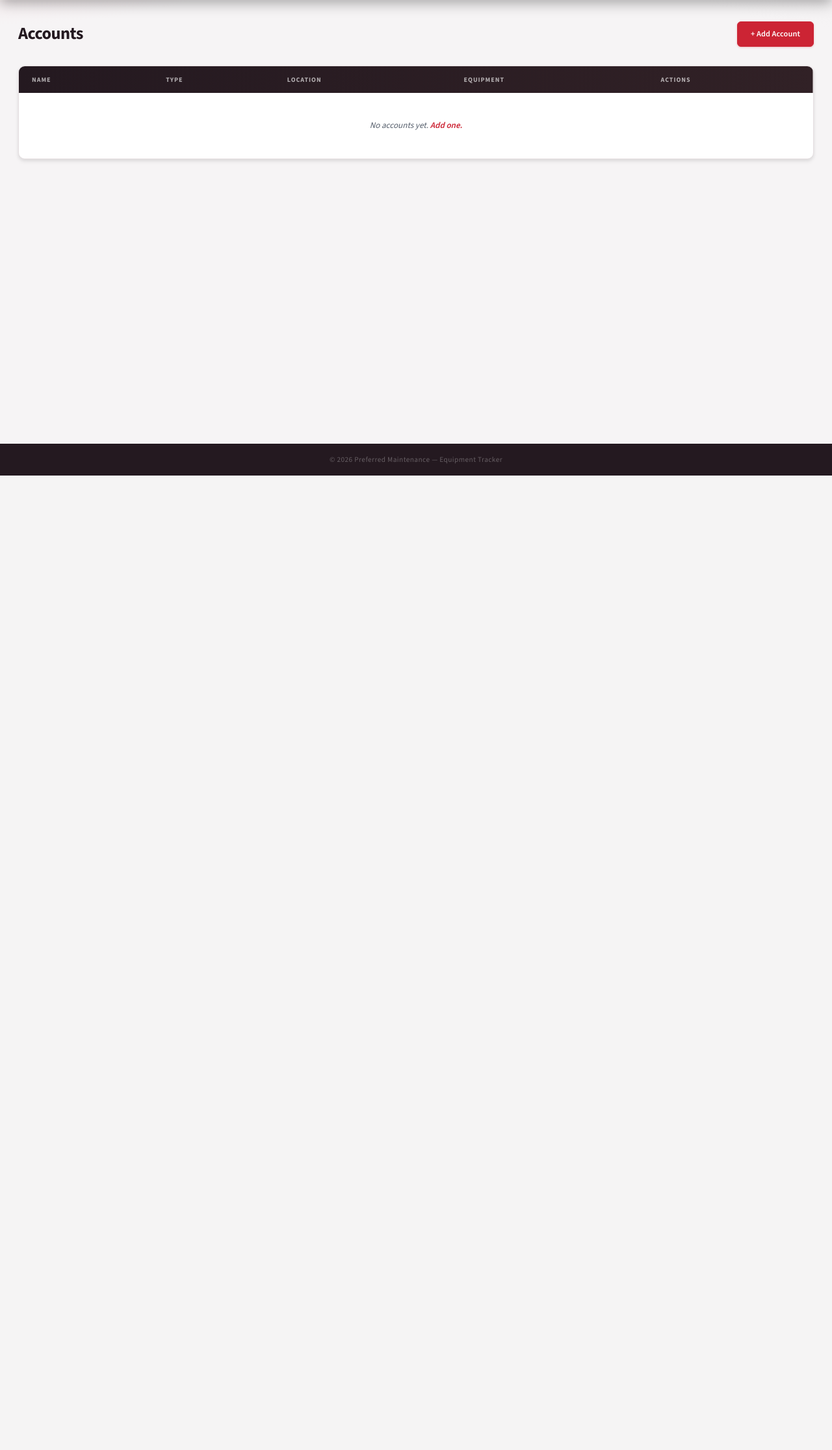
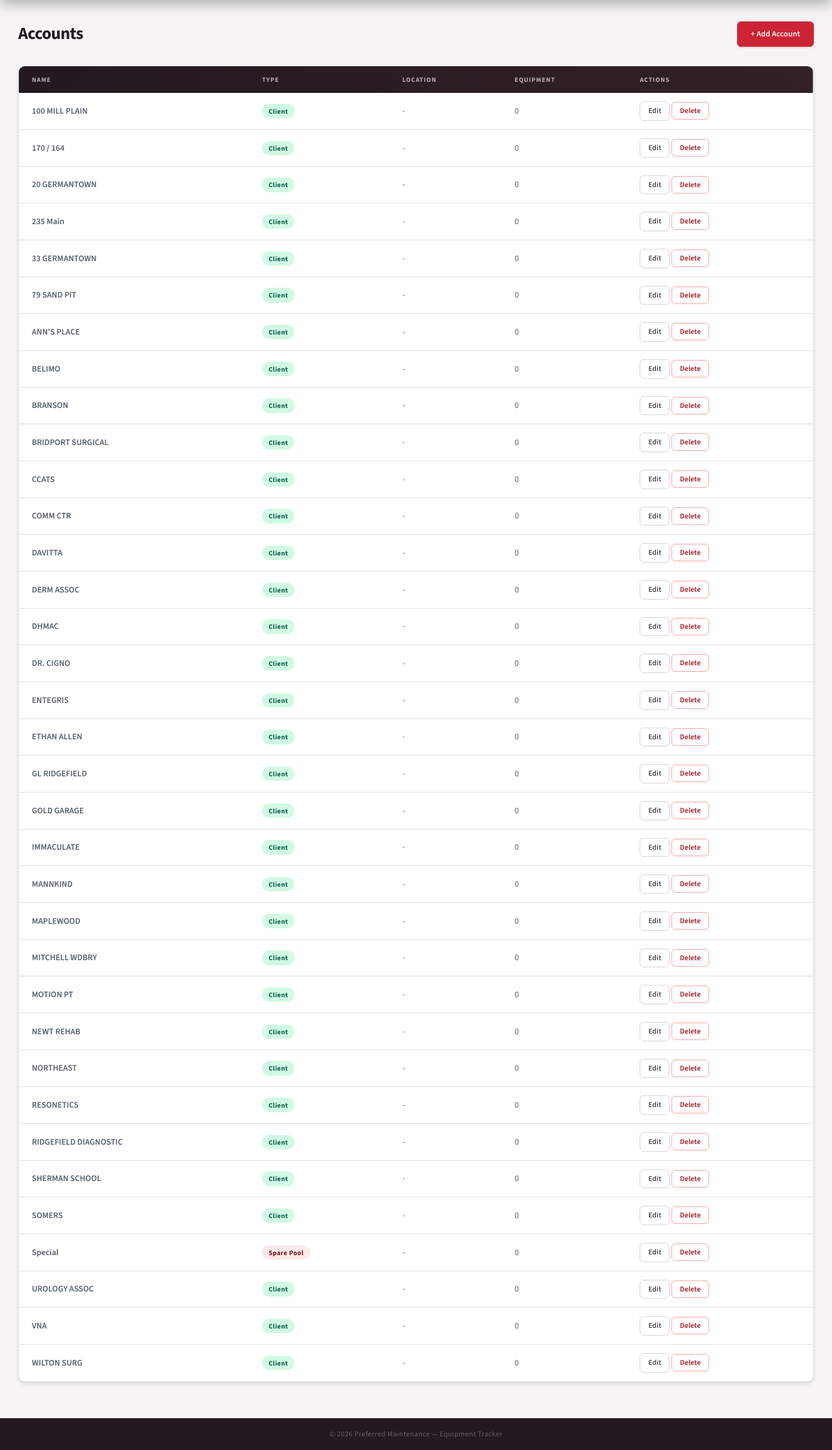
Before and after one commit to Edu2usa/equipment-tracker, a Flask app: page /accounts in a window 1280 px wide. Shown: the part 68-2300 px from the top of the page at 65% size. Before the commit the page ends 800 px from the top, so only its background shows below. Run offline with Flask 3, Linux system fonts and the light colour scheme.

Commit message:
Seed inventory account names

```diff
--- a/app.py
+++ b/app.py
@@ -88,6 +88,60 @@ DEFAULT_SERVICE_TYPES = [
     "Squeegee", "Belt", "Motor", "Charger", "Other",
 ]
 
+DEFAULT_ACCOUNTS = [
+    ("100 MILL PLAIN", "client"),
+    ("170 / 164", "client"),
+    ("20 GERMANTOWN", "client"),
+    ("235 Main", "client"),
+    ("33 GERMANTOWN", "client"),
+    ("79 SAND PIT", "client"),
+    ("ANN'S PLACE", "client"),
+    ("BELIMO", "client"),
+    ("BRANSON", "client"),
+    ("BRIDPORT SURGICAL", "client"),
+    ("CCATS", "client"),
+    ("COMM CTR", "client"),
+    ("DAVITTA", "client"),
+    ("DERM ASSOC", "client"),
+    ("DHMAC", "client"),
+    ("DR. CIGNO", "client"),
+    ("ENTEGRIS", "client"),
+    ("ETHAN ALLEN", "client"),
+    ("GL RIDGEFIELD", "client"),
+    ("GOLD GARAGE", "client"),
+    ("IMMACULATE", "client"),
+    ("MANNKIND", "client"),
+    ("MAPLEWOOD", "client"),
+    ("MITCHELL WDBRY", "client"),
+    ("MOTION PT", "client"),
+    ("NEWT REHAB", "client"),
+    ("NORTHEAST", "client"),
+    ("RIDGEFIELD DIAGNOSTIC", "client"),
+    ("RESONETICS", "client"),
+    ("SHERMAN SCHOOL", "client"),
+    ("SOMERS", "client"),
+    ("UROLOGY ASSOC", "client"),
+    ("VNA", "client"),
+    ("WILTON SURG", "client"),
+    ("Special", "spare_pool"),
+]
+
+
+def normalized_text(value):
+    return " ".join((value or "").strip().casefold().split())
+
+
+def find_duplicate_account(name, exclude_id=None):
+    normalized_name = normalized_text(name)
+    query = Account.query
+    if exclude_id is not None:
+        query = query.filter(Account.id != exclude_id)
+    for account in query.all():
+        if normalized_text(account.name) == normalized_name:
+            return account
+    return None
+
+
 with app.app_context():
     if not PERSISTENT_DATABASE_CONFIGURED:
         # Do not create a misleading per-instance SQLite database in production.
@@ -121,27 +175,14 @@ with app.app_context():
         for service_type in DEFAULT_SERVICE_TYPES:
             if not EquipmentServiceType.query.filter_by(name=service_type).first():
                 db.session.add(EquipmentServiceType(name=service_type))
+        for account_name, account_type in DEFAULT_ACCOUNTS:
+            existing_account = find_duplicate_account(account_name)
+            if existing_account:
+                existing_account.name = account_name
+                existing_account.account_type = account_type
+            else:
+                db.session.add(Account(name=account_name, account_type=account_type, location=''))
         db.session.commit()
-
-
-def normalized_text(value):
-    return " ".join((value or "").strip().casefold().split())
-
-
-def find_duplicate_account(name, location, exclude_id=None):
-    normalized_name = normalized_text(name)
-    normalized_location = normalized_text(location)
-    query = Account.query
-    if exclude_id is not None:
-        query = query.filter(Account.id != exclude_id)
-    for account in query.all():
-        if (
-            normalized_text(account.name) == normalized_name
-            and normalized_text(account.location) == normalized_location
-        ):
-            return account
-    return None
-
 
 def get_equip_names():
     return [r.name for r in EquipmentName.query.order_by(EquipmentName.name).all()]
@@ -199,12 +240,12 @@ def add_account():
         name = request.form['name'].strip()
         account_type = request.form['account_type']
         location = request.form['location'].strip()
-        if not name or not location:
-            flash('Name and location are required.', 'error')
+        if not name:
+            flash('Account name is required.', 'error')
             return render_template('account_form.html', action='Add', account=None)
-        duplicate = find_duplicate_account(name, location)
+        duplicate = find_duplicate_account(name)
         if duplicate:
-            flash(f'Account "{duplicate.name}" at {duplicate.location} already exists. Use Edit instead of adding a duplicate.', 'warning')
+            flash(f'Account "{duplicate.name}" already exists. Use Edit instead of adding a duplicate.', 'warning')
             return redirect(url_for('accounts'))
         acct = Account(name=name, account_type=account_type, location=location)
         db.session.add(acct)
@@ -228,12 +269,12 @@ def edit_account(account_id):
         acct.name = request.form['name'].strip()
         acct.account_type = request.form['account_type']
         acct.location = request.form['location'].strip()
-        if not acct.name or not acct.location:
-            flash('Name and location are required.', 'error')
+        if not acct.name:
+            flash('Account name is required.', 'error')
             return render_template('account_form.html', action='Edit', account=acct)
-        duplicate = find_duplicate_account(acct.name, acct.location, exclude_id=acct.id)
+        duplicate = find_duplicate_account(acct.name, exclude_id=acct.id)
         if duplicate:
-            flash(f'Account "{duplicate.name}" at {duplicate.location} already exists. Merge or edit the existing account instead.', 'warning')
+            flash(f'Account "{duplicate.name}" already exists. Merge or edit the existing account instead.', 'warning')
             return redirect(url_for('accounts'))
         db.session.commit()
         flash(f'Account "{acct.name}" updated.', 'success')
--- a/models.py
+++ b/models.py
@@ -9,7 +9,7 @@ class Account(db.Model):
     id = db.Column(db.Integer, primary_key=True)
     name = db.Column(db.String(120), nullable=False)
     account_type = db.Column(db.String(50), nullable=False)  # client, warehouse, spare_pool
-    location = db.Column(db.String(120), nullable=False)
+    location = db.Column(db.String(120), nullable=False, default='')
     equipment_items = db.relationship('EquipmentItem', backref='account', lazy=True,
                                       foreign_keys='EquipmentItem.account_id')
 
--- a/templates/account_form.html
+++ b/templates/account_form.html
@@ -18,7 +18,7 @@
     <div class="form-group">
       <label for="account_type">Type</label>
       <select id="account_type" name="account_type" class="form-control">
-        {% for val, label in [('client','Client'), ('warehouse','Warehouse'), ('spare_pool','Spare Pool')] %}
+        {% for val, label in [('client','Customer'), ('warehouse','Warehouse'), ('spare_pool','Special / Spare Pool')] %}
         <option value="{{ val }}" {% if account and account.account_type == val %}selected{% endif %}>{{ label }}</option>
         {% endfor %}
       </select>
@@ -27,7 +27,7 @@
     <div class="form-group">
       <label for="location">Location</label>
       <input type="text" id="location" name="location" class="form-control"
-             value="{{ account.location if account else '' }}" placeholder="e.g. New York" required />
+             value="{{ account.location if account else '' }}" placeholder="Optional" />
     </div>
 
     <div class="form-actions">
--- a/templates/accounts.html
+++ b/templates/accounts.html
@@ -22,8 +22,8 @@
       {% for acct in accounts %}
       <tr>
         <td class="bold">{{ acct.name }}</td>
-        <td><span class="badge badge-{{ acct.account_type }}">{{ acct.account_type }}</span></td>
-        <td>{{ acct.location }}</td>
+        <td><span class="badge badge-{{ acct.account_type }}">{{ acct.account_type.replace('_', ' ').title() }}</span></td>
+        <td>{{ acct.location or '-' }}</td>
         <td>{{ acct.equipment_count() }}</td>
         <td class="actions-cell">
           <a href="{{ url_for('edit_account', account_id=acct.id) }}" class="btn btn-sm btn-outline">Edit</a>
--- a/templates/dashboard.html
+++ b/templates/dashboard.html
@@ -81,8 +81,8 @@
       {% for acct in accounts %}
       <tr>
         <td class="bold">{{ acct.name }}</td>
-        <td><span class="badge badge-{{ acct.account_type }}">{{ acct.account_type }}</span></td>
-        <td>{{ acct.location }}</td>
+        <td><span class="badge badge-{{ acct.account_type }}">{{ acct.account_type.replace('_', ' ').title() }}</span></td>
+        <td>{{ acct.location or '-' }}</td>
         <td>{{ acct.equipment_count() }}</td>
       </tr>
       {% else %}
--- a/templates/equipment_form.html
+++ b/templates/equipment_form.html
@@ -72,7 +72,7 @@
           <option value="">-- Select Account --</option>
           {% for acct in accounts %}
           <option value="{{ acct.id }}" {% if item and item.account_id == acct.id %}selected{% endif %}>
-            {{ acct.name }} ({{ acct.location }})
+            {{ acct.name }}{% if acct.location %} ({{ acct.location }}){% endif %}
           </option>
           {% endfor %}
         </select>
--- a/templates/reports.html
+++ b/templates/reports.html
@@ -56,7 +56,7 @@
         {% for row in detail_by_account %}
         <tr>
           <td class="bold">{{ row.account_name }}</td>
-          <td>{{ row.location }}</td>
+          <td>{{ row.location or '-' }}</td>
           <td><span class="badge badge-{{ row.account_type }}">{{ row.account_type.replace('_', ' ').title() }}</span></td>
           <td>{{ row.equipment_type }}</td>
           <td>{{ row.service_type or '-' }}</td>
--- a/templates/transfer_form.html
+++ b/templates/transfer_form.html
@@ -14,7 +14,7 @@
     {% if item.service_type %}
     <p><strong>Service Type:</strong> {{ item.service_type }}</p>
     {% endif %}
-    <p><strong>Current Account:</strong> {{ item.account.name }} ({{ item.account.location }})</p>
+    <p><strong>Current Account:</strong> {{ item.account.name }}{% if item.account.location %} ({{ item.account.location }}){% endif %}</p>
     <p><strong>Quantity:</strong> {{ item.quantity }}</p>
   </div>
 
@@ -25,7 +25,7 @@
         <option value="">— Select Destination Account —</option>
         {% for acct in accounts %}
         {% if acct.id != item.account_id %}
-        <option value="{{ acct.id }}">{{ acct.name }} – {{ acct.location }} ({{ acct.account_type }})</option>
+        <option value="{{ acct.id }}">{{ acct.name }}{% if acct.location %} - {{ acct.location }}{% endif %} ({{ acct.account_type.replace('_', ' ').title() }})</option>
         {% endif %}
         {% endfor %}
       </select>
```
